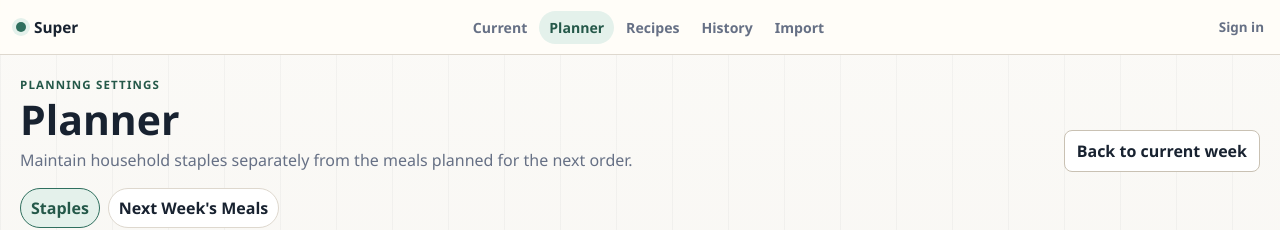
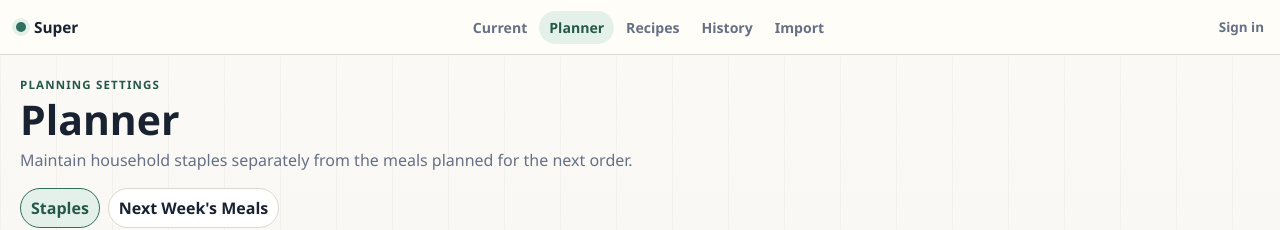
Before and after one commit to admo26/super, a Next.js app: page /cadence in a window 1280 px wide. Shown: the top 230 px of the page. Built offline with nearby package versions, Linux system fonts and the light colour scheme; no server answers; the database is empty.

Commit message:
Remove planner back button

```diff
--- a/app/cadence/page.tsx
+++ b/app/cadence/page.tsx
@@ -45,9 +45,6 @@ export default async function CadencePage({ searchParams }: CadencePageProps) {
             Maintain household staples separately from the meals planned for the next order.
           </p>
         </div>
-        <Link className="ghost-button" href="/">
-          Back to current week
-        </Link>
       </section>
 
       <div className="stack">
```
